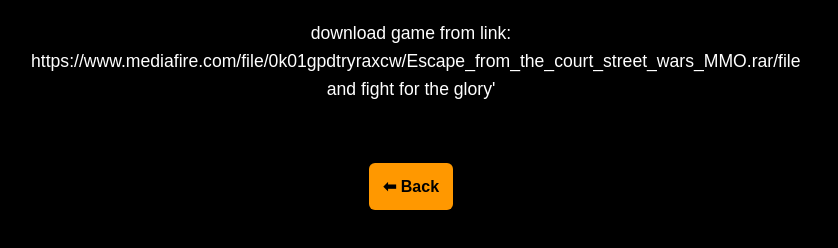
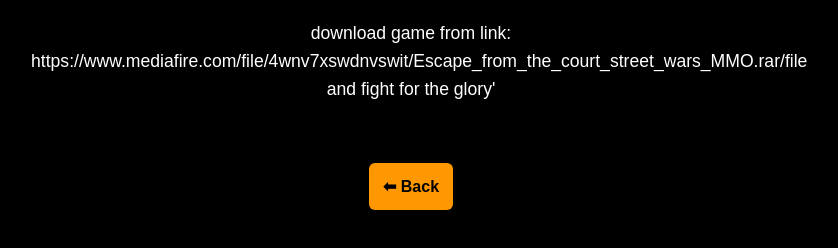
Before and after one commit to tonitoni33/Server-manager, a website: page views/PlayTheGame.html in a window 1280 px wide. Shown: the part 158-406 px from the top of the page, without its empty margins (229-1067 px from the left). Drawn offline with Linux system fonts and the light colour scheme.

Commit message:
Update site

```diff
--- a/views/PlayTheGame.html
+++ b/views/PlayTheGame.html
@@ -11,7 +11,7 @@
         <h1>DOWNLOAD NOW</h1>
 
         <p>
-            download game from link: https://www.mediafire.com/file/0k01gpdtryraxcw/Escape_from_the_court_street_wars_MMO.rar/file and fight for the glory'
+            download game from link: https://www.mediafire.com/file/4wnv7xswdnvswit/Escape_from_the_court_street_wars_MMO.rar/file and fight for the glory'
         </p>
 
         <a href="/" class="btn back">⬅ Back</a>
```
